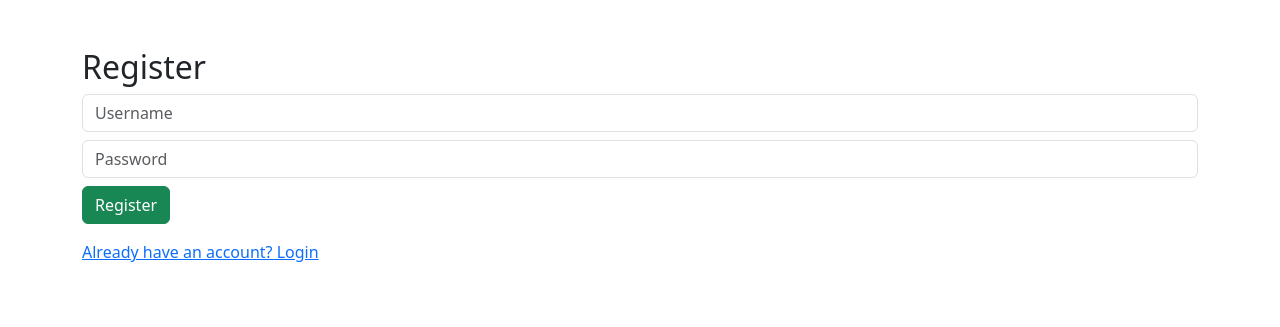
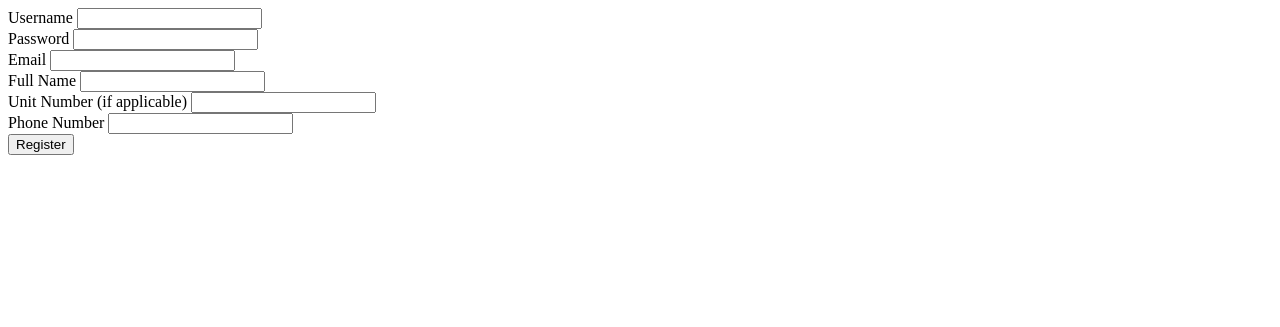
Before and after one commit to WorldWebStudios/hoa-portal, a Flask app: template templates/register.html in a window 1280 px wide. Shown: the top 327 px of the page. Run offline with Flask 3, Linux system fonts and the light colour scheme; the template is opened without the code that fills it: values that come from a table or form of the project are taken from there, others are empty.

Commit message:
Update registration template with new fields

```diff
--- a/templates/register.html
+++ b/templates/register.html
@@ -1,16 +1,12 @@
-<!DOCTYPE html>
-<html>
-<head>
-  <title>Register</title>
-  <link href="https://cdn.jsdelivr.net/npm/bootstrap@5.3.0/dist/css/bootstrap.min.css" rel="stylesheet">
-</head>
-<body class="container py-5">
-  <h2>Register</h2>
-  <form method="post" class="mb-3">
-    <input class="form-control mb-2" name="username" placeholder="Username" required>
-    <input class="form-control mb-2" type="password" name="password" placeholder="Password" required>
-    <button class="btn btn-success" type="submit">Register</button>
-  </form>
-  <p><a href="/login">Already have an account? Login</a></p>
-</body>
-</html>
+<form method="POST">
+  {{ form.hidden_tag() }}
+
+  <div>{{ form.username.label }} {{ form.username() }}</div>
+  <div>{{ form.password.label }} {{ form.password() }}</div>
+  <div>{{ form.email.label }} {{ form.email() }}</div>
+  <div>{{ form.name.label }} {{ form.name() }}</div>
+  <div>{{ form.unit_number.label }} {{ form.unit_number() }}</div>
+  <div>{{ form.phone_number.label }} {{ form.phone_number() }}</div>
+
+  <div>{{ form.submit(class="btn btn-success") }}</div>
+</form>
```
